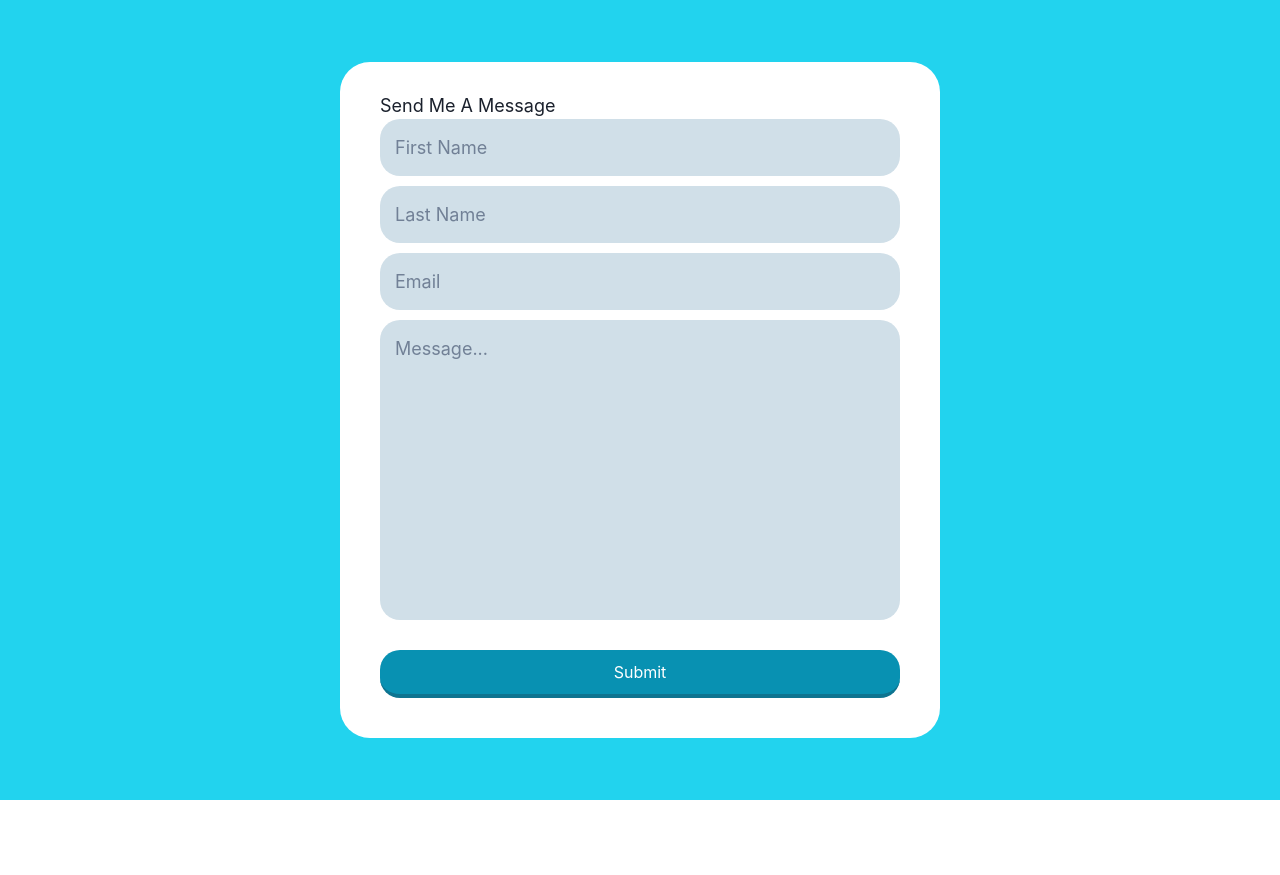
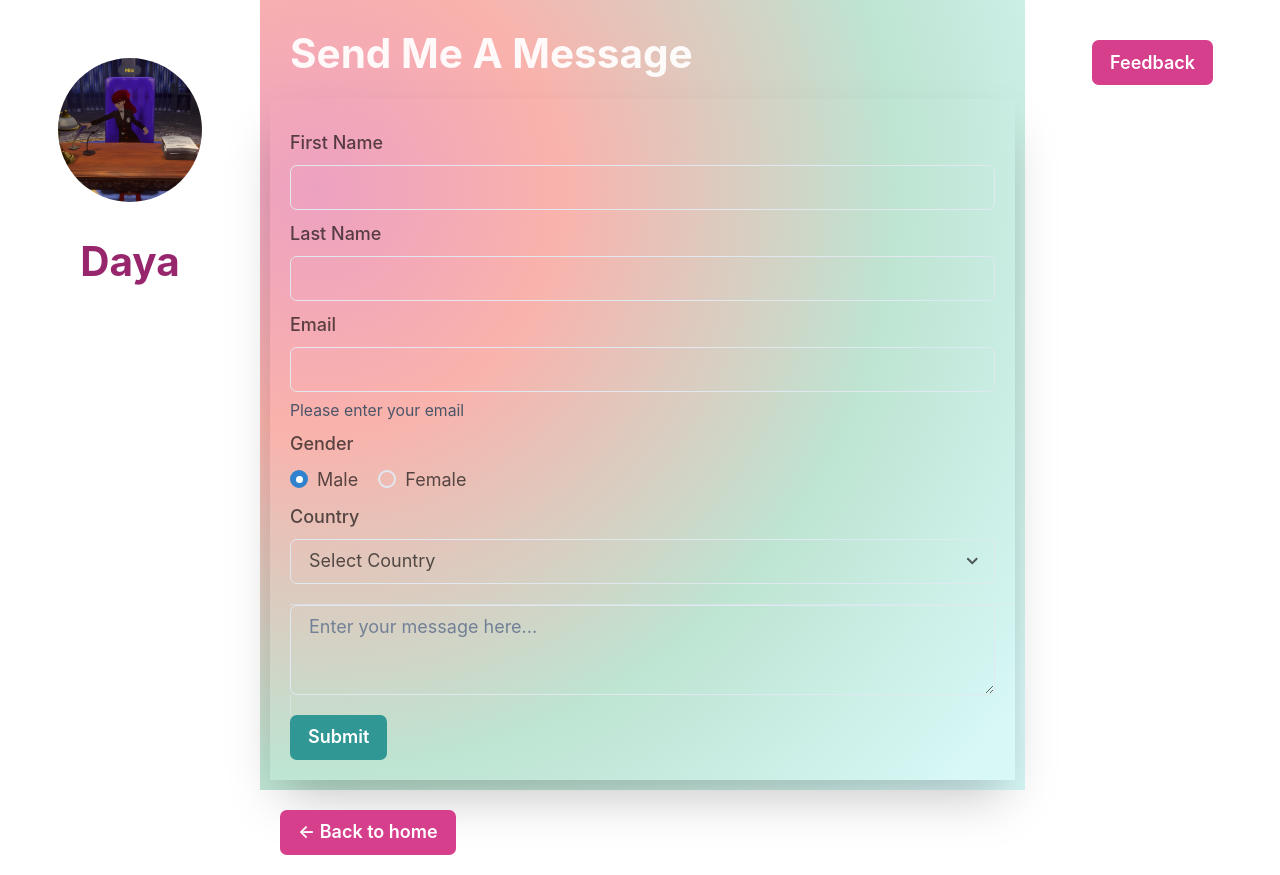
Before and after one commit to N-Hidaya/My-Template, a Next.js app: page /feedback/fbform in a window 1280 px wide. Before the commit the page ends 800 px from the top, so only its background shows below. Built offline with nearby package versions, Linux system fonts and the light colour scheme.

Commit message:
fixed design

```diff
--- a/components/layout.js
+++ b/components/layout.js
@@ -1,6 +1,6 @@
 
 'use client'
-import { Box, Grid, GridItem, Link, Avatar, Heading, AbsoluteCenter, Center } from '@chakra-ui/react';
+import { Box, Grid, GridItem, Link, Avatar, Heading, AbsoluteCenter, Center, Button } from '@chakra-ui/react';
 import NonSSRWrapper from './noSSR';
 
 const name = 'Daya';
@@ -10,7 +10,7 @@ export default function Layout({ children, home }) {
   return (
     <NonSSRWrapper>
     <Grid templateColumns='repeat(5, 1fr)'>
-      <GridItem colSpan={{base:'5', md:'5', lg:'1'}} >
+      <GridItem colSpan={{base:'5', md:'5', lg:'1'}} p='20px' >
       <Box as='head' suppressHydrationWarning={true}>
         <Link rel="icon" href="/favicon.ico" />
         <meta
@@ -70,15 +70,19 @@ export default function Layout({ children, home }) {
       </Box>
       {!home && (
         <>
-        <Box>
-          <Link href="/">← Back to home</Link>
+        <Box p='20px'>
+          <Link href="/"><Button colorScheme='pink'>← Back to home </Button></Link>
         </Box>
         </>
       )}
 
       </GridItem>
-      <GridItem colSpan={{base:'5', md:'5', lg:'1'}}>
-        <Box as='article'>Ads Here...</Box>
+      <GridItem colSpan={{base:'5', md:'5', lg:'1'}} p='20px'>
+        <Box as='article'  p='20px'>
+          <Center>
+          <Link href='../feedback/fbform'><Button colorScheme='pink'>Feedback</Button></Link>
+          </Center>
+        </Box>
       </GridItem>
     </Grid>
     </NonSSRWrapper>
--- a/components/weather.js
+++ b/components/weather.js
@@ -27,7 +27,7 @@ export default function Weather() {
   }, [lat,long])
 
   return (
-    <Box as='div' boxShadow='2xl' width='400px'>
+    <Box as='div' boxShadow='2xl' width='400px' borderRadius='15px' p='20px'>
       {(typeof data.main != 'undefined') ? (
         <WeatherCard weatherData={data}/>
       ): (
--- a/pages/feedback/fbform.js
+++ b/pages/feedback/fbform.js
@@ -1,30 +1,68 @@
-import { Box } from "@chakra-ui/react";
-import st from "../../styles/feedback.module.css"
-
+import { Button, Textarea, Select, Box, Link, FormControl, FormLabel, Input, FormHelperText, Heading, RadioGroup, HStack, Radio, Divider } from "@chakra-ui/react";
+import Layout from "../../components/layout";
+import { useState } from "react";
 
 export default function Feedback() {
+
+  const [input, setInput] = useState('');
+  const handleEmailInput = (e) => setInput(e.target.value);
+  const isError = input === '';
+
   return (
-    <>
+    <Layout>
       <Box as='Head'>
         <title>Create Feedback Form</title>
         <meta name="description" content="Generated by create next app" />
         <meta name="viewport" content="width=device-width, initial-scale=1"/>
-        <link rel="icon" href="/favicon.ico" />
+        <Link rel="icon" href="/favicon.ico" />
       </Box>
-      <div className={st.formWrapper}>
-        <form className={st.myForm} action="/">
-          <div className={st.formInner}>
-            <h1>Send Me A Message</h1>
-            <input type="text" placeholder="First Name" />
-            <input type="text" placeholder="Last Name"  />
-            <input type="email" placeholder="Email" />
-            <textarea placeholder="Message..." rows="10" ></textarea>
-            <button className={st.btn} type="submit" href="/fbform">
+      <Box as="div">
+            <Heading as='h1' p='20px' color='whiteAlpha.900'>Send Me A Message</Heading>
+          <FormControl p='20px' boxShadow='2xl' color='blackAlpha.700'>
+            <FormLabel paddingTop='10px'>First Name</FormLabel>
+            <Input type="text"/>
+
+            <FormLabel paddingTop='10px'>Last Name</FormLabel>
+            <Input type="text"/>
+
+            <FormLabel paddingTop='10px'>Email</FormLabel>
+            <Input type="email" value={input} onChange={handleEmailInput}/>
+            {!isError ? (
+              <FormHelperText>We'll never share your email</FormHelperText>
+            ) : (
+              <FormHelperText>Please enter your email</FormHelperText>
+            )}
+
+            <FormLabel as='legend' paddingTop='10px'>
+              Gender
+            </FormLabel>
+            <RadioGroup defaultValue="Male">
+              <HStack spacing='20px'>
+                <Radio value='Male'>Male</Radio>
+                <Radio value='Female'>Female</Radio>
+              </HStack>
+            </RadioGroup>
+
+            <FormLabel paddingTop='10px'>Country</FormLabel>
+            <Select placeholder="Select Country">
+              <option>Australia</option>
+              <option>Argentina</option>
+              <option>China</option>
+              <option>Hong Kong</option>
+              <option>Japan</option>
+              <option>Singapore</option>
+              <option>South Korea</option>
+              <option>United States</option>
+
+            </Select>
+            <Divider p='10px' />
+            <Textarea placeholder='Enter your message here...' />
+            <Divider orientation="vertical" p='10px' />
+            <Button colorScheme="teal" type="submit" href="/">
               Submit
-            </button>
-          </div>
-        </form>
-      </div>
-    </>
+            </Button>
+        </FormControl>
+      </Box>
+    </Layout>
   );
 }
--- a/pages/index.js
+++ b/pages/index.js
@@ -28,7 +28,7 @@ export default function Home({allPostsData}) {
         </Box>
         <Box as='div' p='20px'>
         <Heading>Welcome</Heading>
-        <Text fontFamily='cursive'>Hi, I'm Daya and welcome to my blogsite.</Text>
+        <Text fontFamily='sans-serif'>Hi, I'm Daya and welcome to my blogsite.</Text>
         </Box>
       </Box>
 
```
Also changed, not shown: components/weathercard.js (+6 -7 lines).
